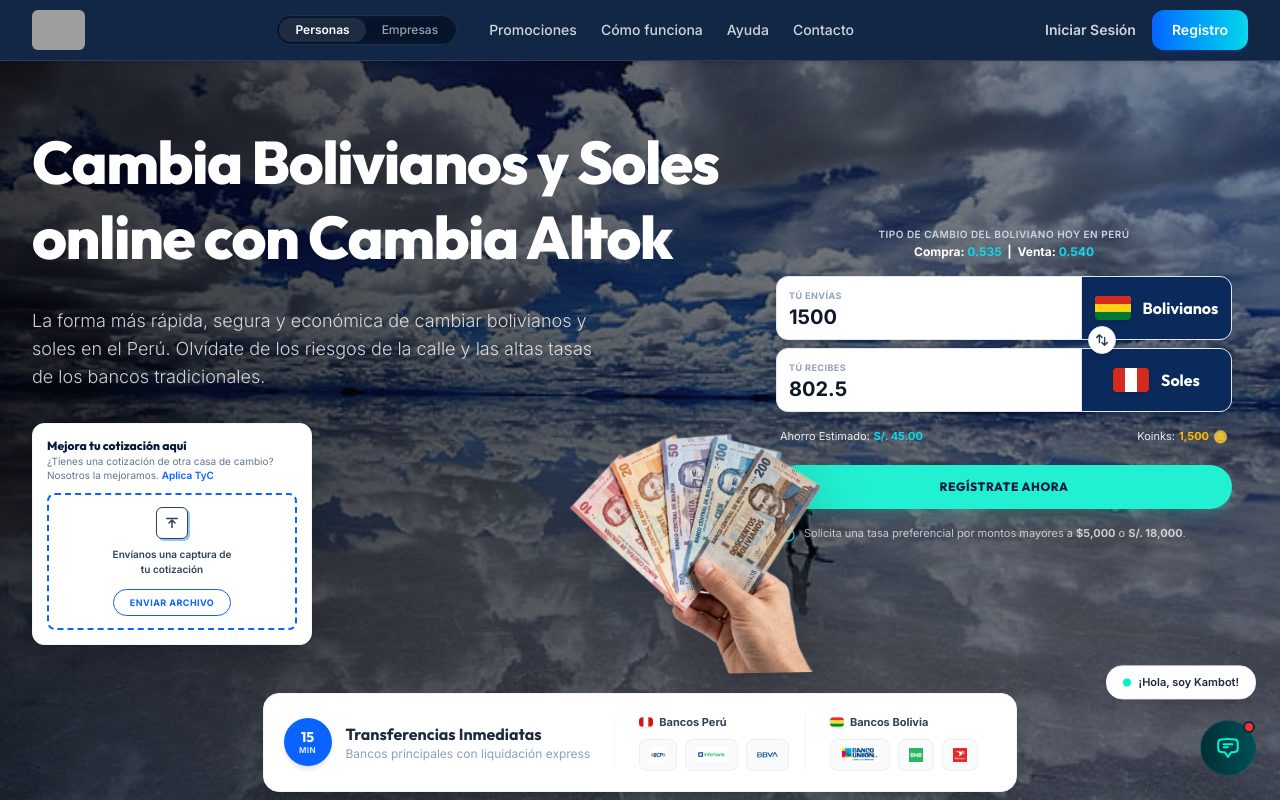
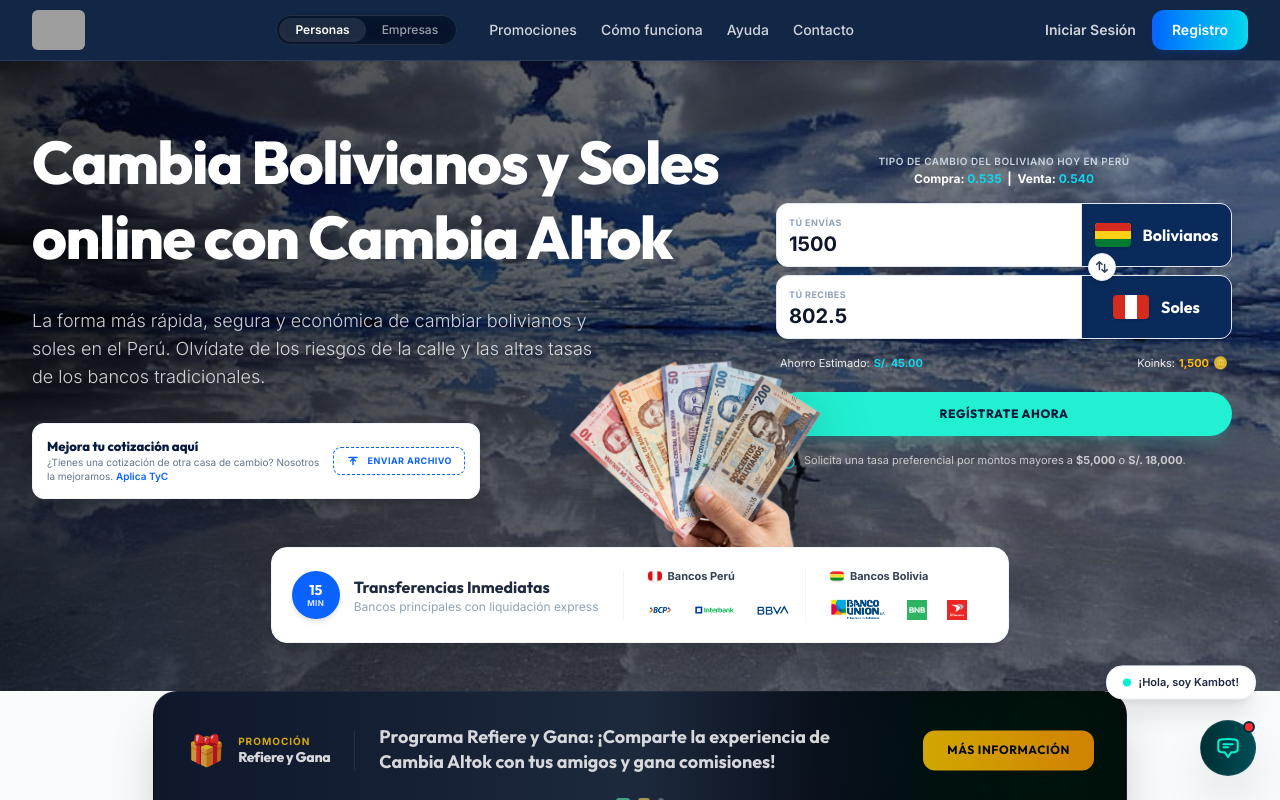
Before and after one commit to rodrigorayo/altok-peru, an Angular app: page / in a window 1280 px wide. Shown: the top 800 px of the page. Built offline with nearby package versions, Linux system fonts and the light colour scheme; grey boxes are pictures that could not be loaded.

Commit message:
feat: optimizar diseño horizontal compacto de cotización y remover recuadros de logos de bancos

```diff
--- a/src/app/app.html
+++ b/src/app/app.html
@@ -203,54 +203,48 @@
           <!-- Bloque Interno Vertical: Cotización y Estadísticas Horizontales -->
           <div class="space-y-6">
 
-            <!-- Caja Mejora tu Cotización (Diseño Vertical Rectangular y Muy Compacto) -->
-            <div class="bg-white text-slate-800 rounded-xl shadow-lg border border-slate-100 p-3.5 max-w-[280px] mx-auto lg:mx-0">
+            <!-- Caja Mejora tu Cotización (Diseño Horizontal Rectangular y Muy Compacto) -->
+            <div class="bg-white text-slate-800 rounded-xl shadow-lg border border-slate-100 p-3.5 max-w-md mx-auto lg:mx-0">
+              <div class="flex flex-col sm:flex-row sm:items-center sm:justify-between gap-3">
                 <!-- Header Section -->
-              <div class="mb-2.5">
-                <h3 class="text-xs sm:text-xs font-extrabold text-altok-night font-display leading-tight">
+                <div class="flex-1">
+                  <h3 class="text-xs sm:text-[13px] font-extrabold text-altok-night font-display leading-tight">
                     Mejora tu cotización aquí
                   </h3>
                   <p class="text-[10px] text-slate-500 mt-0.5 leading-snug">
-                  ¿Tienes una cotización de otra casa de cambio?<br>
-                  Nosotros la mejoramos. <a href="#" class="text-[#0B63FF] font-semibold hover:underline">Aplica TyC</a>
-                </p>
-              </div>
-
-              <!-- Zona Dotted Upload -->
-              <label class="cursor-pointer border-2 border-dashed border-[#0B63FF] rounded-lg p-3 flex flex-col items-center justify-center bg-white hover:bg-blue-50/20 transition relative overflow-hidden group w-full">
+                    ¿Tienes una cotización de otra casa de cambio? Nosotros la mejoramos. <a href="#" class="text-[#0B63FF] font-semibold hover:underline">Aplica TyC</a>
+                  </p>
+                </div>
+
+                <!-- Zona Dotted Upload Compacta (Sin recuadro de imagen grande) -->
+                <label class="cursor-pointer border border-dashed border-[#0B63FF] rounded-lg px-3 py-1.5 flex items-center justify-center gap-2 bg-white hover:bg-blue-50/20 transition shrink-0 select-none text-[#0B63FF]">
                   <input type="file" class="hidden" (change)="onFileChange($event)" accept="image/*,.pdf" />
 
-                <div class="flex flex-col items-center justify-center" *ngIf="!uploadedFileName()">
-                  <!-- Upload icon with light-blue shadow offset -->
-                  <div class="w-8 h-8 bg-white border border-slate-700 rounded-md flex items-center justify-center shadow-[2px_2px_0px_#93c5fd] group-hover:scale-105 transition duration-300 relative mb-2">
-                    <svg class="w-4.5 h-4.5 text-slate-700" fill="none" stroke="currentColor" stroke-width="2" viewBox="0 0 24 24">
-                      <path stroke-linecap="round" stroke-linejoin="round" d="M5 6h14" />
-                      <path stroke-linecap="round" stroke-linejoin="round" d="M12 18V8m0 0l-4 4m4-4l4 4" />
-                    </svg>
-                  </div>
-
-                  <p class="text-[10px] font-semibold text-slate-700 text-center leading-normal mb-3">
-                    Envíanos una captura de<br>tu cotización
-                  </p>
-
-                  <!-- Button border outline -->
-                  <span class="inline-block border border-[#0B63FF] text-[#0B63FF] font-bold px-4 py-1.5 rounded-full text-[9px] uppercase tracking-wider hover:bg-blue-50 transition duration-300">
+                  <ng-container *ngIf="!uploadedFileName()">
+                    <!-- Small Upload Icon -->
+                    <svg class="w-3.5 h-3.5 text-[#0B63FF]" fill="none" stroke="currentColor" stroke-width="2.5" viewBox="0 0 24 24">
+                      <path stroke-linecap="round" stroke-linejoin="round" d="M5 6h14M12 18V8m0 0l-4 4m4-4l4 4" />
+                    </svg>
+                    <!-- Small Button Text -->
+                    <span class="text-[#0B63FF] font-bold text-[9px] uppercase tracking-wider">
                       ENVIAR ARCHIVO
                     </span>
-                </div>
-
-                <div class="flex flex-col items-center justify-center text-center" *ngIf="uploadedFileName()">
-                  <span class="text-2xl mb-1.5">📄</span>
-                  <p class="text-[10px] font-semibold text-altok-night truncate max-w-[140px] mb-0.5">
+                  </ng-container>
+
+                  <ng-container *ngIf="uploadedFileName()">
+                    <!-- Small File Icon -->
+                    <span class="text-xs">📄</span>
+                    <!-- Trimmed Filename -->
+                    <span class="text-altok-night font-bold text-[9px] truncate max-w-[90px]">
                       {{ uploadedFileName() }}
-                  </p>
-                  <p class="text-[8px] text-slate-400 mb-3">Archivo seleccionado</p>
-
-                  <span class="inline-block border border-[#0B63FF] text-[#0B63FF] font-bold px-4 py-1.5 rounded-full text-[9px] uppercase tracking-wider hover:bg-blue-50 transition duration-300">
-                    CAMBIAR ARCHIVO
                     </span>
-                </div>
+                    <!-- Change indicator -->
+                    <span class="text-[#0B63FF] font-semibold text-[8px] uppercase">
+                      (Cambiar)
+                    </span>
+                  </ng-container>
                 </label>
+              </div>
             </div>
 
           </div>
@@ -669,21 +663,15 @@
             <span>Bancos Perú</span>
           </div>
 
-          <div class="flex flex-wrap gap-2">
+          <div class="flex flex-wrap items-center gap-5 mt-1.5">
             <!-- BCP -->
-            <div class="flex items-center justify-center bg-slate-50 border border-slate-200/60 px-2.5 py-1 rounded-lg hover:bg-slate-100/70 transition-colors h-8">
-              <img src="/logo-bcp.png" alt="BCP" class="h-[16px] w-auto object-contain" />
-            </div>
+            <img src="/logo-bcp.png" alt="BCP" class="h-6 w-auto object-contain hover:scale-105 transition" />
 
             <!-- Interbank -->
-            <div class="flex items-center justify-center bg-slate-50 border border-slate-200/60 px-2.5 py-1 rounded-lg hover:bg-slate-100/70 transition-colors h-8">
-              <img src="/logo-interbank.png" alt="Interbank" class="h-[16px] w-auto object-contain" />
-            </div>
+            <img src="/logo-interbank.png" alt="Interbank" class="h-6 w-auto object-contain hover:scale-105 transition" />
 
             <!-- BBVA -->
-            <div class="flex items-center justify-center bg-slate-50 border border-slate-200/60 px-2.5 py-1 rounded-lg hover:bg-slate-100/70 transition-colors h-8">
-              <img src="/logo-bbva.png" alt="BBVA" class="h-[12px] w-auto object-contain" />
-            </div>
+            <img src="/logo-bbva.png" alt="BBVA" class="h-4.5 w-auto object-contain hover:scale-105 transition" />
           </div>
         </div>
 
@@ -698,21 +686,15 @@
             <span>Bancos Bolivia</span>
           </div>
 
-          <div class="flex flex-wrap gap-2">
+          <div class="flex flex-wrap items-center gap-5 mt-1.5">
             <!-- Banco Unión -->
-            <div class="flex items-center justify-center bg-slate-50 border border-slate-200/60 px-2.5 py-1 rounded-lg hover:bg-slate-100/70 transition-colors h-8">
-              <img src="/logo-union.png" alt="Banco Unión" class="h-[16px] w-auto object-contain" />
-            </div>
+            <img src="/logo-union.png" alt="Banco Unión" class="h-6 w-auto object-contain hover:scale-105 transition" />
 
             <!-- BNB -->
-            <div class="flex items-center justify-center bg-slate-50 border border-slate-200/60 px-2.5 py-1 rounded-lg hover:bg-slate-100/70 transition-colors h-8">
-              <img src="/logo-bnb.png" alt="BNB" class="h-[14px] w-auto object-contain" />
-            </div>
+            <img src="/logo-bnb.png" alt="BNB" class="h-5 w-auto object-contain hover:scale-105 transition" />
 
             <!-- Banco Económico -->
-            <div class="flex items-center justify-center bg-slate-50 border border-slate-200/60 px-2.5 py-1 rounded-lg hover:bg-slate-100/70 transition-colors h-8">
-              <img src="/logo-economico.png" alt="Banco Económico" class="h-[14px] w-auto object-contain" />
-            </div>
+            <img src="/logo-economico.png" alt="Banco Económico" class="h-5 w-auto object-contain hover:scale-105 transition" />
           </div>
         </div>
       </div>
```
Lines whose indentation alone changed are shown as unchanged.
